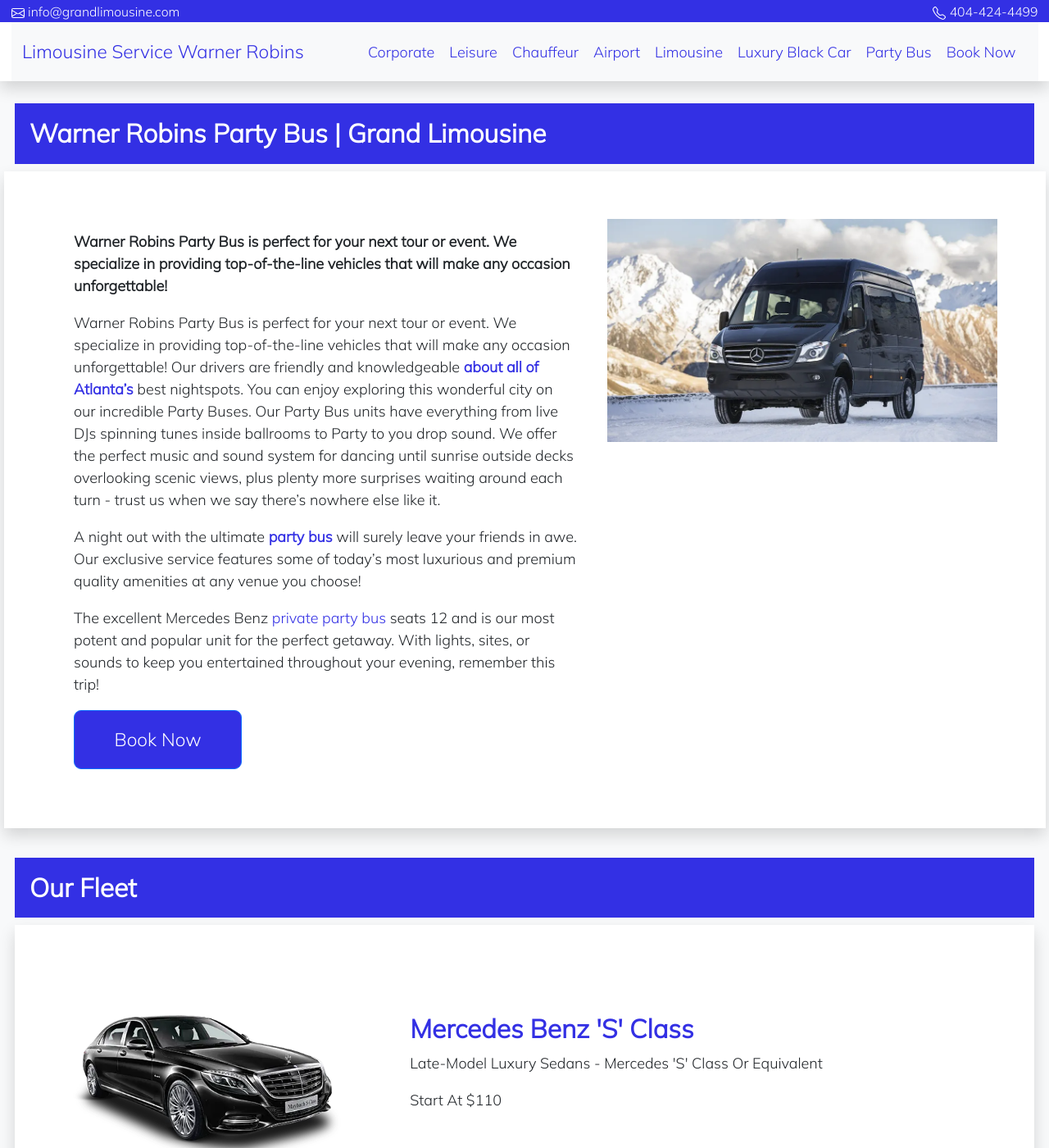
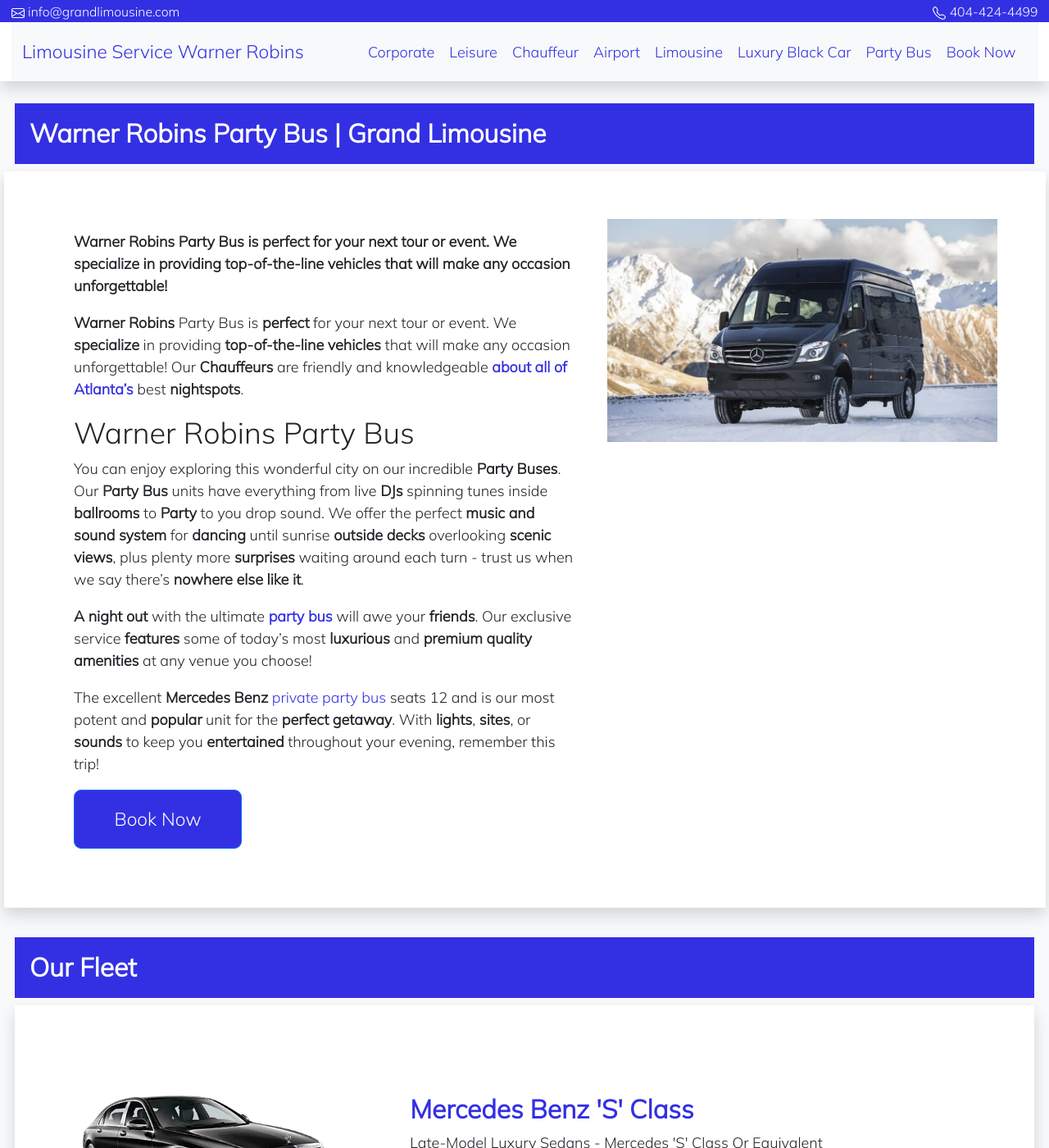
Before and after one commit to wynngrand/grandlimowarner-robins, a Jekyll site: the page built from _posts/2022-08-07-party-bus.md, in a window 1280 px wide and 1400 px high. Shown: the whole window at 82% size. Built offline with Jekyll 4.4.1, drawn with Linux system fonts in a browser that asks for light colours.

Commit message:
Update from Forestry.io wynngrand updated _posts/2022-08-07-party-bus.md

```diff
--- a/_posts/2022-08-07-party-bus.md
+++ b/_posts/2022-08-07-party-bus.md
@@ -8,8 +8,12 @@ description: Warner Robins Party Bus is perfect for your next tour or event. We
   in providing top-of-the-line vehicles that will make any occasion unforgettable!
 
 ---
-Warner Robins Party Bus is perfect for your next tour or event. We specialize in providing top-of-the-line vehicles that will make any occasion unforgettable! Our drivers are friendly and knowledgeable [**about all of Atlanta's**](https://www.grandlimowarner-robins.com/party-bus.html "Atlanta party bus") best nightspots. You can enjoy exploring this wonderful city on our incredible Party Buses. Our Party Bus units have everything from live DJs spinning tunes inside ballrooms to Party to you drop sound. We offer the perfect music and sound system for dancing until sunrise outside decks overlooking scenic views, plus plenty more surprises waiting around each turn - trust us when we say there's nowhere else like it.
+**Warner Robins** Party Bus is **perfect** for your next tour or event. We **specialize** in providing **top-of-the-line vehicles** that will make any occasion unforgettable! Our **Chauffeurs** are friendly and knowledgeable [**about all of Atlanta's**](https://www.grandlimowarner-robins.com/party-bus.html "Atlanta party bus") best **nightspots**.
 
-A night out with the ultimate [**party bus**](https://www.grandlimowarner-robins.com/party-bus.html "Party Bus") will surely leave your friends in awe. Our exclusive service features some of today's most luxurious and premium quality amenities at any venue you choose!
+## Warner Robins Party Bus
 
-The excellent Mercedes Benz [private party bus](https://www.grandlimowarner-robins.com/party-bus.html "Private party bus") seats 12 and is our most potent and popular unit for the perfect getaway. With lights, sites, or sounds to keep you entertained throughout your evening, remember this trip!
+You can enjoy exploring this wonderful city on our incredible **Party Buses**. Our **Party Bus** units have everything from live **DJs** spinning tunes inside **ballrooms** to **Party** to you drop sound. We offer the perfect **music and sound system** for **dancing** until sunrise **outside decks** overlooking **scenic views**, plus plenty more **surprises** waiting around each turn - trust us when we say there's **nowhere else like it**.
+
+**A night out** with the ultimate [**party bus**](https://www.grandlimowarner-robins.com/party-bus.html "Party Bus") will awe your **friends**. Our exclusive service **features** some of today's most **luxurious** and **premium quality** **amenities** at any venue you choose!
+
+The excellent **Mercedes Benz** [private party bus](https://www.grandlimowarner-robins.com/party-bus.html "Private party bus") seats 12 and is our most potent and **popular** unit for the **perfect getaway**. With **lights**, **sites**, or **sounds** to keep you **entertained** throughout your evening, remember this trip!
```
